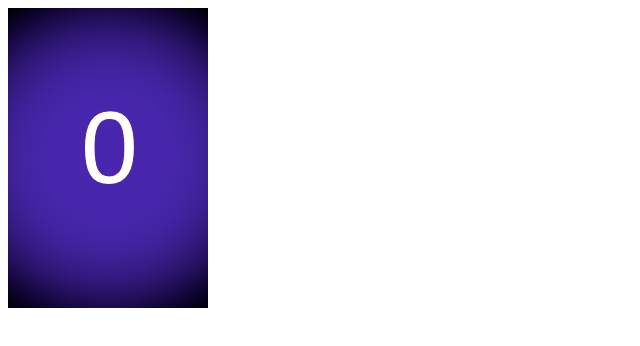
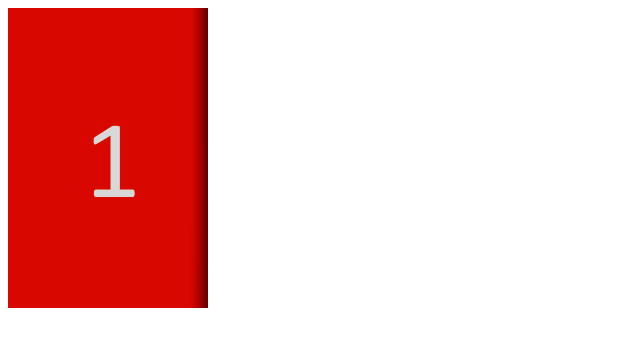
Before and after one commit to qkerman/blueroomimg, a plain HTML site: page index.html in a window 1280 px wide. Shown: the whole page, without its empty margins (0-640 px from the left). Drawn offline with Linux system fonts and the light colour scheme.

Commit message:
Update index.html

```diff
--- a/index.html
+++ b/index.html
@@ -6,6 +6,6 @@
     <title>Document</title>
 </head>
 <body>
-    <img src="page0.png" alt="">
+    <img src="page1.png" alt="">
 </body>
 </html>
```
